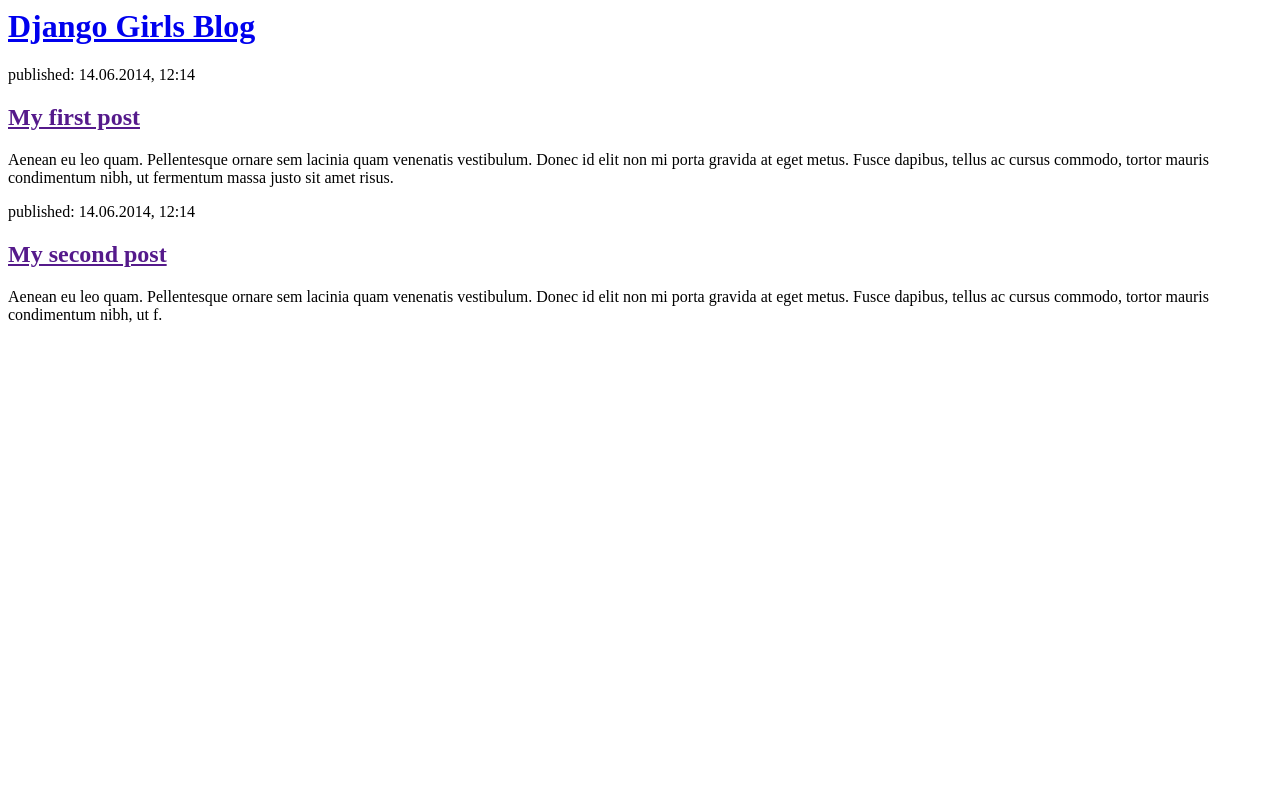
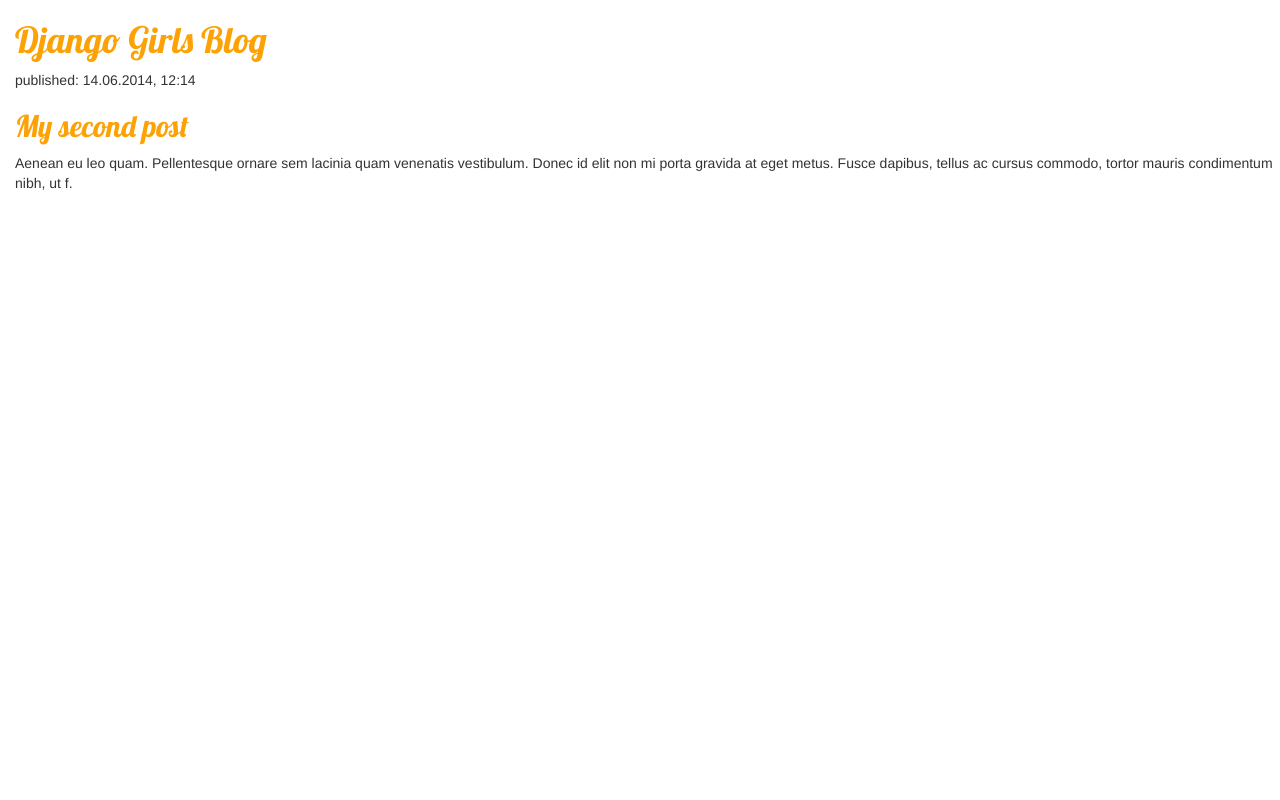
Before and after one commit to tk2u/my-first-blog, a Django app: page / in a window 1280 px wide. Run offline with Django 3.2, Linux system fonts and the light colour scheme; some libraries are stand-ins or nearby versions.

Commit message:
Modified templates to dsplay posts from database.

```diff
--- /dev/null
+++ b/blog/static/css/blog.css
@@ -0,0 +1,8 @@
+body {
+    padding-left: 15px;
+}
+h1 a,
+h2 a{
+    color: #FCA205;
+    font-family: 'Lobster';
+}
--- a/blog/templates/blog/post_list.html
+++ b/blog/templates/blog/post_list.html
@@ -1,18 +1,23 @@
+{% load staticfiles %}
 <html>
     <head>
         <title>Django Girls blog</title>
+    	<link rel="stylesheet" href="//maxcdn.bootstrapcdn.com/bootstrap/3.2.0/css/bootstrap.min.css">
+	<link rel="stylesheet" href="//maxcdn.bootstrapcdn.com/bootstrap/3.2.0/css/bootstrap-theme.min.css">
+	<link rel="stylesheet" href="{% static 'css/blog.css' %}">
+	<link href="//fonts.googleapis.com/css?family=Lobster&subset=latin,latin-ext" rel="stylesheet" type="text/css">
     </head>
     <body>
         <div>
             <h1><a href="/">Django Girls Blog</a></h1>
         </div>
-
+{% for post in posts %}
         <div>
             <p>published: 14.06.2014, 12:14</p>
             <h2><a href="">My first post</a></h2>
             <p>Aenean eu leo quam. Pellentesque ornare sem lacinia quam venenatis vestibulum. Donec id elit non mi porta gravida at eget metus. Fusce dapibus, tellus ac cursus commodo, tortor mauris condimentum nibh, ut fermentum massa justo sit amet risus.</p>
         </div>
-
+ {% endfor %}
         <div>
             <p>published: 14.06.2014, 12:14</p>
             <h2><a href="">My second post</a></h2>
```
